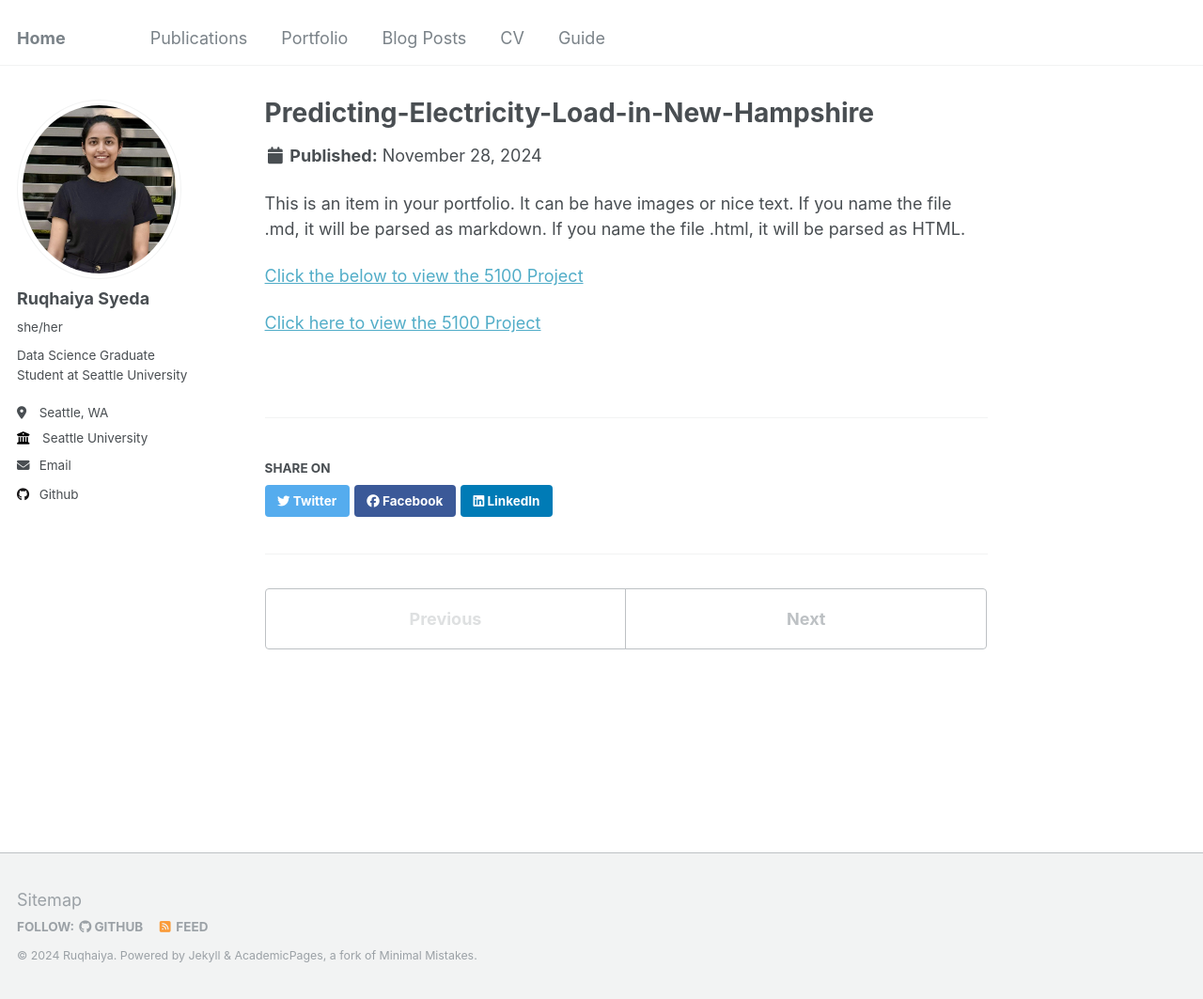
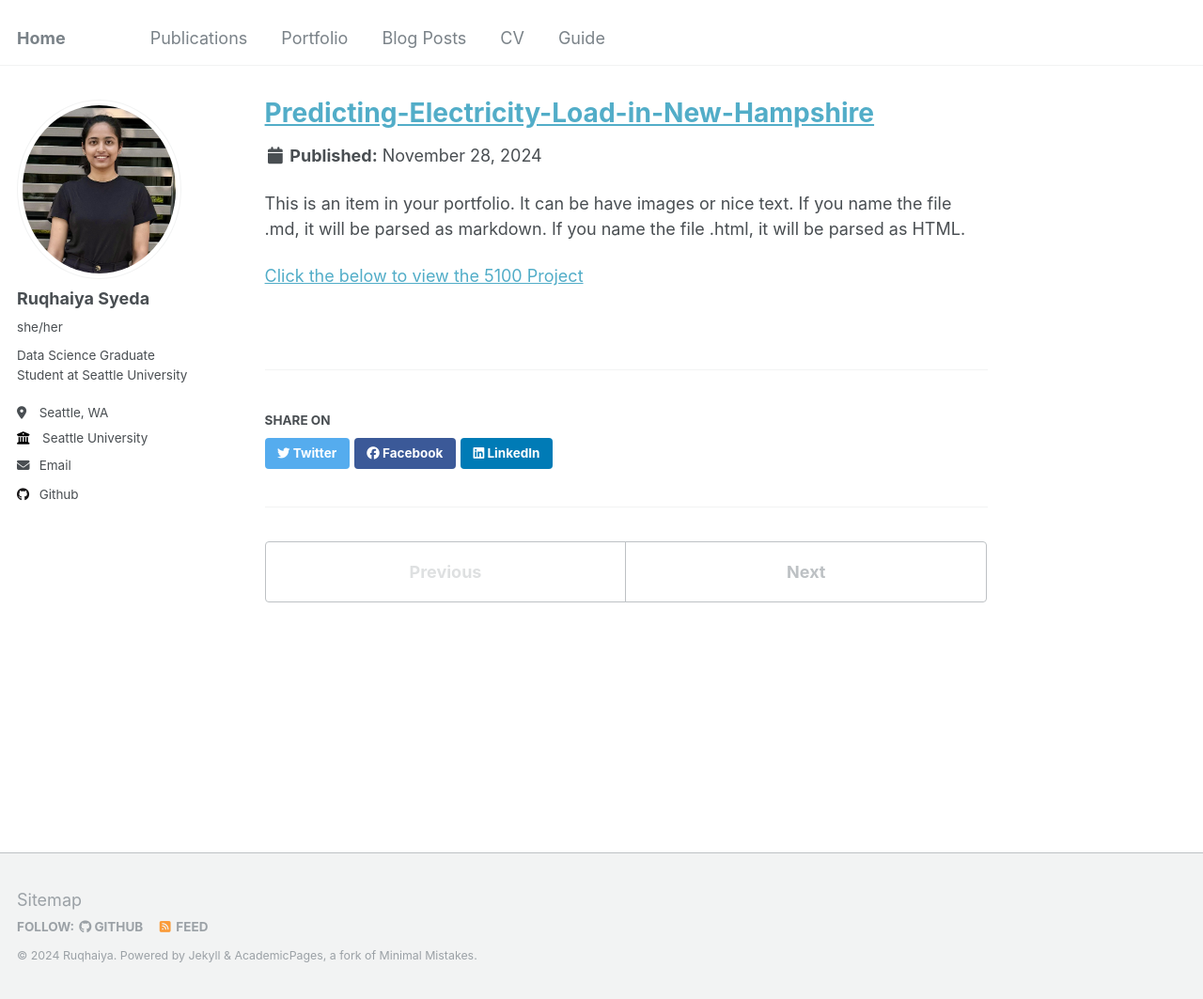
Before and after one commit to Ruqhaiya/ruqhaiya.github.io, a Jekyll site: the page built from _portfolio/portfolio-1.md, in a window 1280 px wide and 1063 px high. Shown: the whole window at 94% size. Built offline with Jekyll 4.4.1, drawn with Linux system fonts in a browser that asks for light colours; part of the change alters nothing that is shown.

Commit message:
Update portfolio-1.md

```diff
--- a/_portfolio/portfolio-1.md
+++ b/_portfolio/portfolio-1.md
@@ -1,5 +1,5 @@
 ---
-title: "Predicting-Electricity-Load-in-New-Hampshire"
+title: "[Predicting-Electricity-Load-in-New-Hampshire](https://github.com/Ruqhaiya/Predicting-Electricity-Load-in-New-Hampshire/blob/main/5100_Project_Combined.ipynb)"
 excerpt: "Short description of portfolio item number 1<br/><img src='/images/500x300.png'>"
 collection: portfolio
 ---
@@ -7,6 +7,3 @@ collection: portfolio
 This is an item in your portfolio. It can be have images or nice text. If you name the file .md, it will be parsed as markdown. If you name the file .html, it will be parsed as HTML.
 
 [Click the below to view the 5100 Project](https://github.com/Ruqhaiya/Predicting-Electricity-Load-in-New-Hampshire/blob/main/5100_Project_Combined.ipynb)
-
-
-[Click here to view the 5100 Project](https://github.com/Ruqhaiya/ruqhaiya.github.io/blob/main/5100_Project_Combined.ipynb)
```
